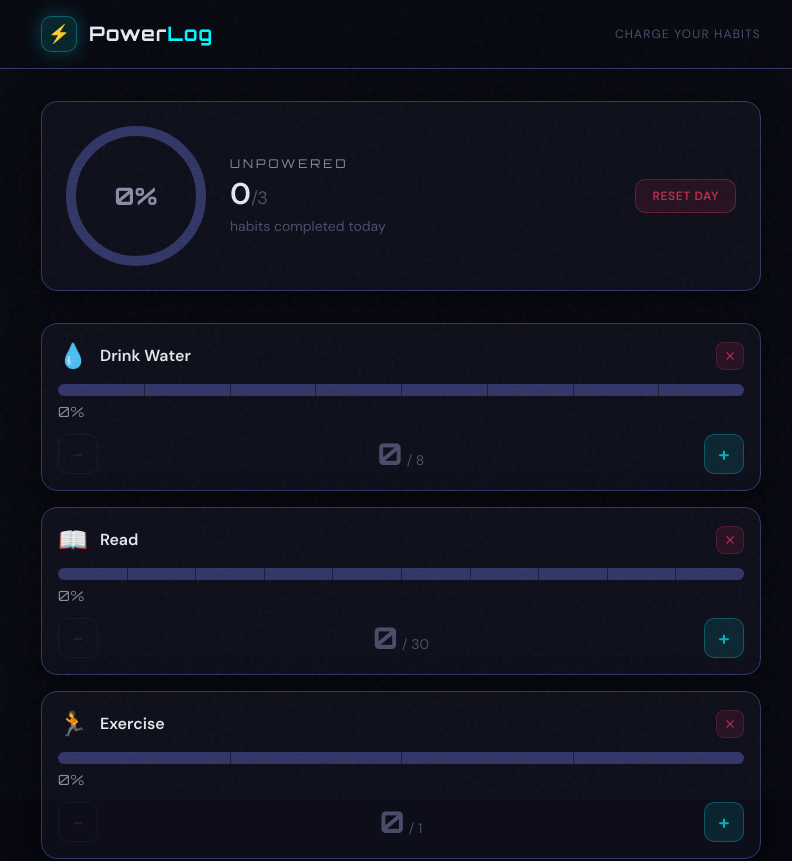
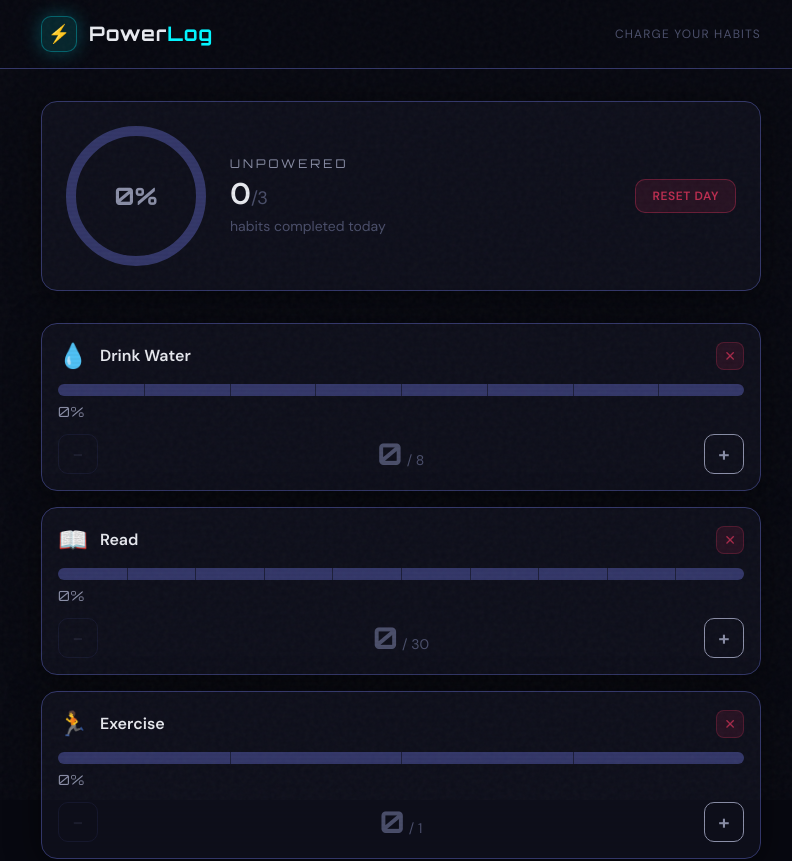
Before and after one commit to Ad-13/habit-tracker, a React (Vite) app: page / in a window 1280 px wide. Shown: the top 861 px of the page, without its empty margins (239-1031 px from the left). Built offline with nearby package versions, Linux system fonts and the light colour scheme.

Commit message:
style corrected

```diff
--- a/src/components/HabitList/HabitListItem/HabitListItem.jsx
+++ b/src/components/HabitList/HabitListItem/HabitListItem.jsx
@@ -82,7 +82,7 @@ const HabitListItem = ({ habit, index, onIncrement, onDecrement, onDelete }) =>
           <CounterButton
             onClick={() => onIncrement(id)}
             disabled={isComplete}
-            colour="var(--color-neon-cyan)"
+            colour={colour}
             ariaLabel={`Increase ${name}`}
           >
             +
```
